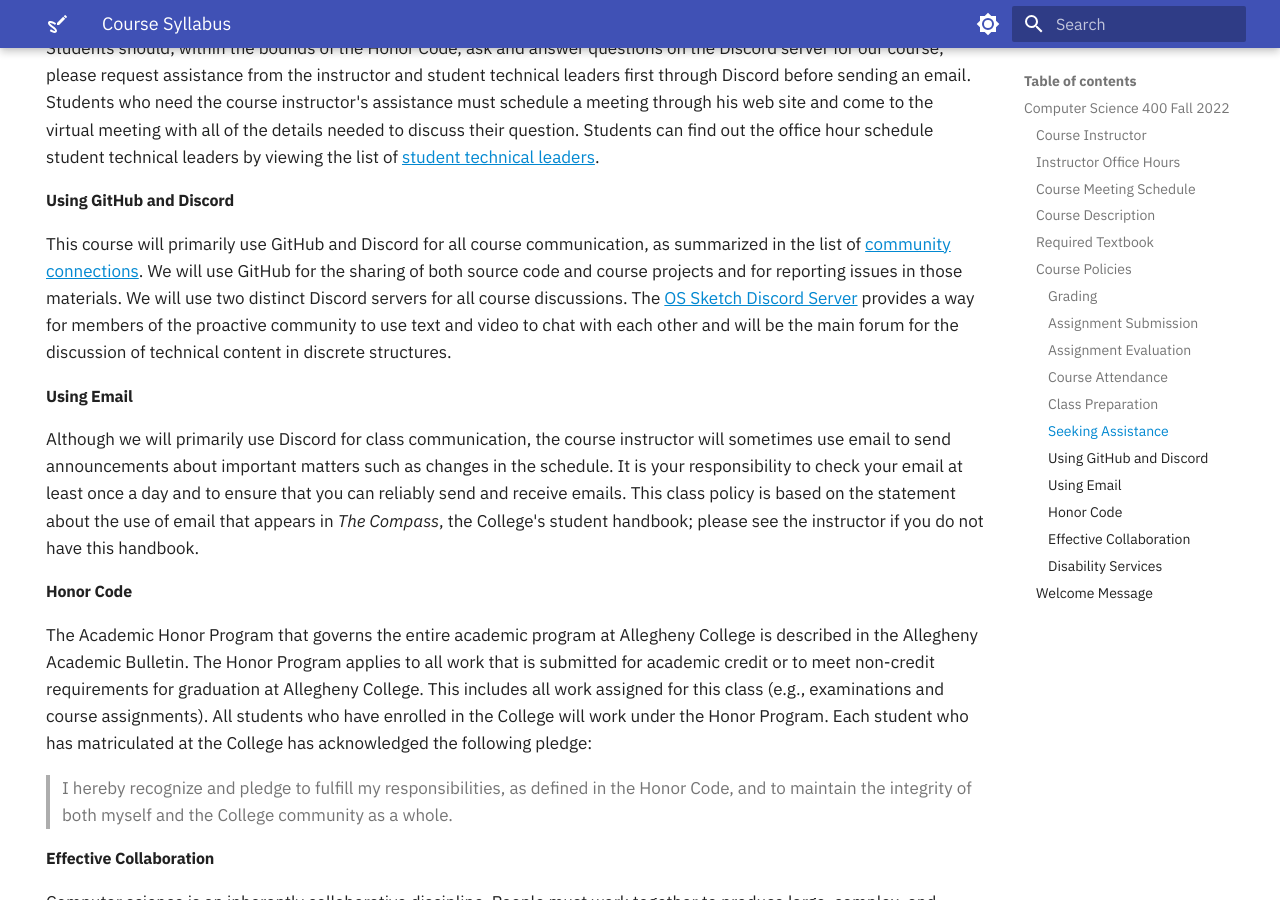
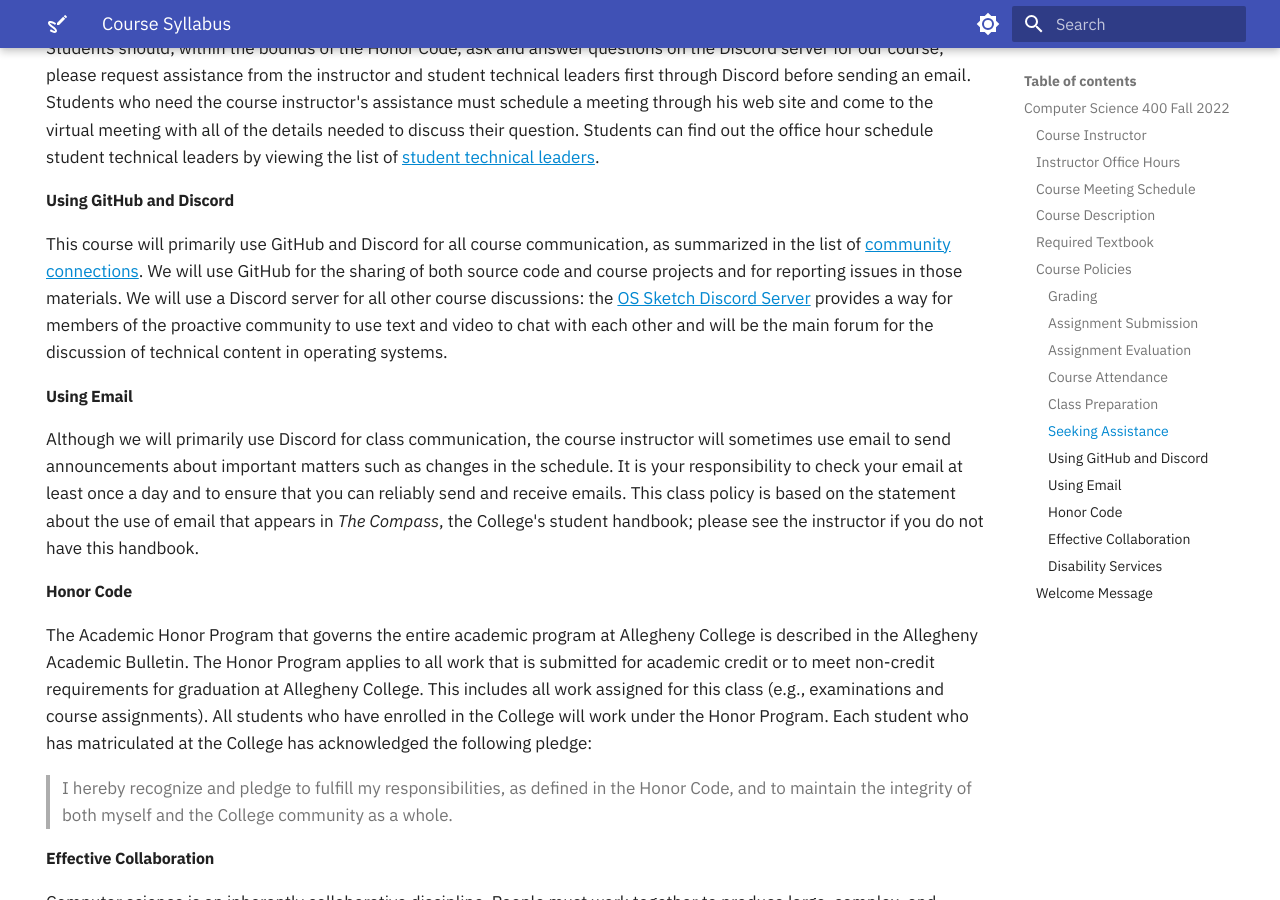
Before and after one commit to OS-Sketch/www.os-sketch.com, an MkDocs documentation site: the page built from docs/operating-systems/syllabus.md, in a window 1280 px wide and 900 px high, scrolled down 3752 px. Built offline with MkDocs 1.6.1 and Material for MkDocs 9.7.7, drawn with Linux system fonts in a browser that asks for light colours.

Commit message:
fix: Correct a misleading reference in the syllabus about course topic.

```diff
--- a/docs/operating-systems/syllabus.md
+++ b/docs/operating-systems/syllabus.md
@@ -202,11 +202,11 @@ This course will primarily use GitHub and Discord for all course communication,
 as summarized in the list of [community
 connections](/operating-systems/learning-community). We will use GitHub for the
 sharing of both source code and course projects and for reporting issues in
-those materials. We will use two distinct Discord servers for all course
-discussions. The [OS Sketch Discord Server](https://discord.gg/9VfCdqffu6)
-provides a way for members of the proactive community to use text and video to
-chat with each other and will be the main forum for the discussion of technical
-content in discrete structures.
+those materials. We will use a Discord server for all other course discussions:
+the [OS Sketch Discord Server](https://discord.gg/9VfCdqffu6) provides a way for
+members of the proactive community to use text and video to chat with each other
+and will be the main forum for the discussion of technical content in operating
+systems.
 
 #### Using Email
 
```
